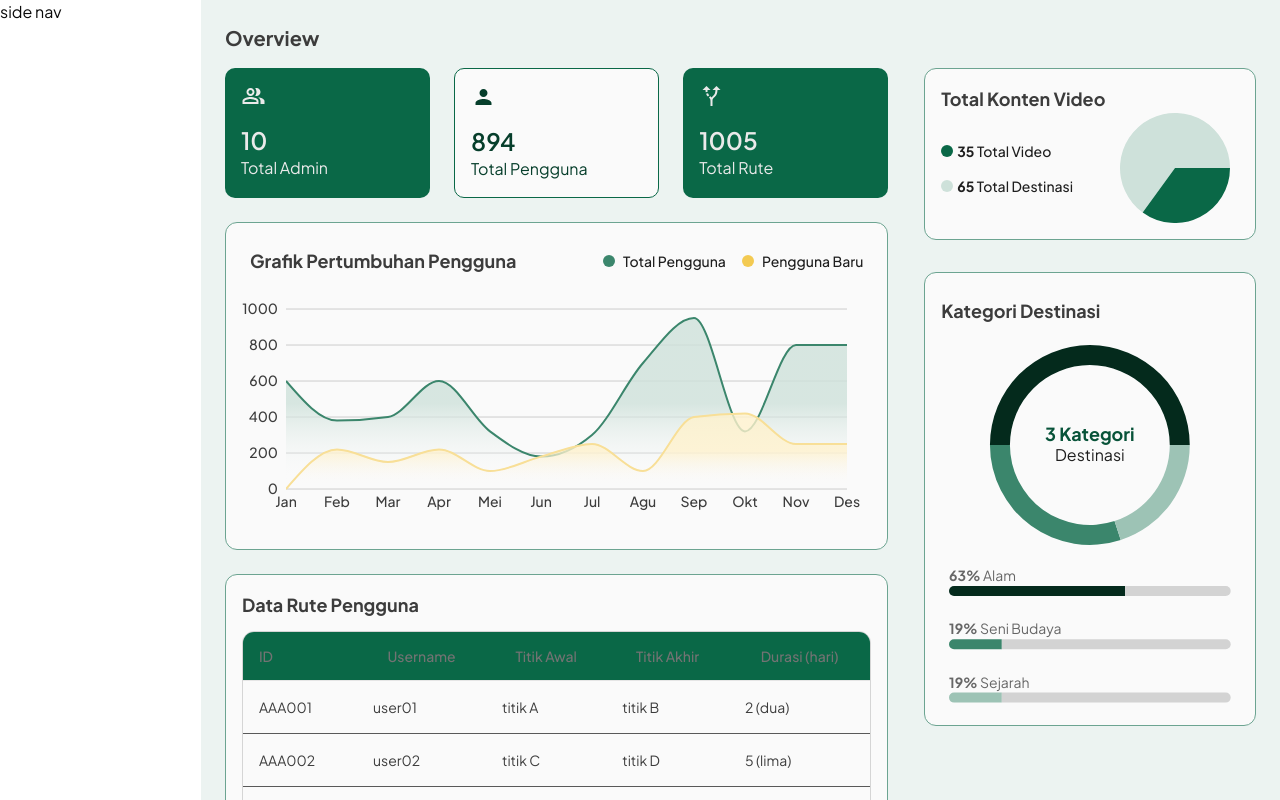
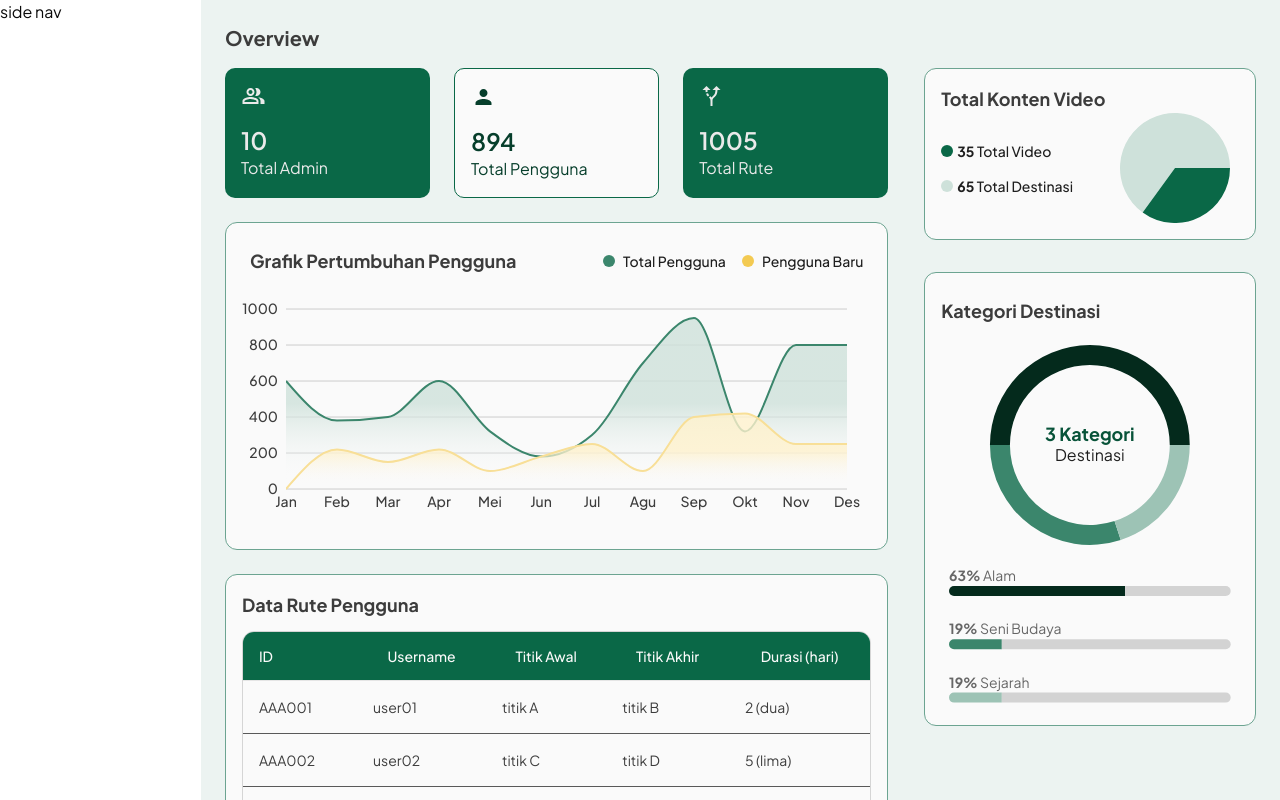
Before and after one commit to Lviathannn/capstone, a React (Vite) app: page /dashboard in a window 1280 px wide. Shown: the top 800 px of the page. Built offline with nearby package versions, Linux system fonts and the light colour scheme.

Commit message:
fix:tailwind.config.js, dashboard

```diff
--- a/src/pages/Dashboard/index.jsx
+++ b/src/pages/Dashboard/index.jsx
@@ -111,13 +111,13 @@ export default function DashboardPage() {
               </h1>
               <div className="rounded-xl border border-neutral-200 overflow-hidden">
                 <Table>
-                  <TableHeader className="bg-primary-500 text-sm font-semibold text-neutral-50">
+                  <TableHeader className="bg-primary-500 text-sm font-semibold">
                     <TableRow>
-                      <TableHead>ID</TableHead>
-                      <TableHead className="text-center">Username</TableHead>
-                      <TableHead className="text-center">Titik Awal</TableHead>
-                      <TableHead className="text-center">Titik Akhir</TableHead>
-                      <TableHead className="text-center">
+                      <TableHead className="text-neutral-50">ID</TableHead>
+                      <TableHead className="text-center text-neutral-50">Username</TableHead>
+                      <TableHead className="text-center text-neutral-50">Titik Awal</TableHead>
+                      <TableHead className="text-center text-neutral-50">Titik Akhir</TableHead>
+                      <TableHead className="text-center text-neutral-50">
                         Durasi (hari)
                       </TableHead>
                     </TableRow>
--- a/tailwind.config.js
+++ b/tailwind.config.js
@@ -28,6 +28,8 @@ export default {
       },
       colors: {
         primary: {
+          DEFAULT: "#0A6847",
+          foreground: "hsl(var(--primary-foreground))",
           50: "#ECF3F1",
           100: "#CEE1DA",
           200: "#9DC3B5",
@@ -40,6 +42,7 @@ export default {
           900: "#02150E",
         },
         secondary: {
+          DEFAULT: "F3CA52",
           50: "#FDF4DC",
           100: "#FAEABA",
           200: "#F8DF97",
@@ -89,32 +92,6 @@ export default {
         ring: "hsl(var(--ring))",
         background: "hsl(var(--background))",
         foreground: "hsl(var(--foreground))",
-        primary: {
-          DEFAULT: "#0A6847",
-          foreground: "hsl(var(--primary-foreground))",
-          50: "#ECF3F1",
-          100: "#CEE1DA",
-          200: "#9DC3B5",
-          300: "#6CA491",
-          400: "#3B866C",
-          500: "#0A6847",
-          600: "#085339",
-          700: "#063E2B",
-          800: "#042A1C",
-          900: "#02150E",
-        },
-        secondary: {
-          DEFAULT: "F3CA52",
-          50: "#FDF4DC",
-          100: "#FAEABA",
-          200: "#F8DF97",
-          300: "#F5D575",
-          400: "#F3CA52",
-          500: "#C2A242",
-          600: "#927931",
-          700: "#615121",
-          800: "#312810",
-        },
         destructive: {
           DEFAULT: "hsl(var(--destructive))",
           foreground: "hsl(var(--destructive-foreground))",
```
